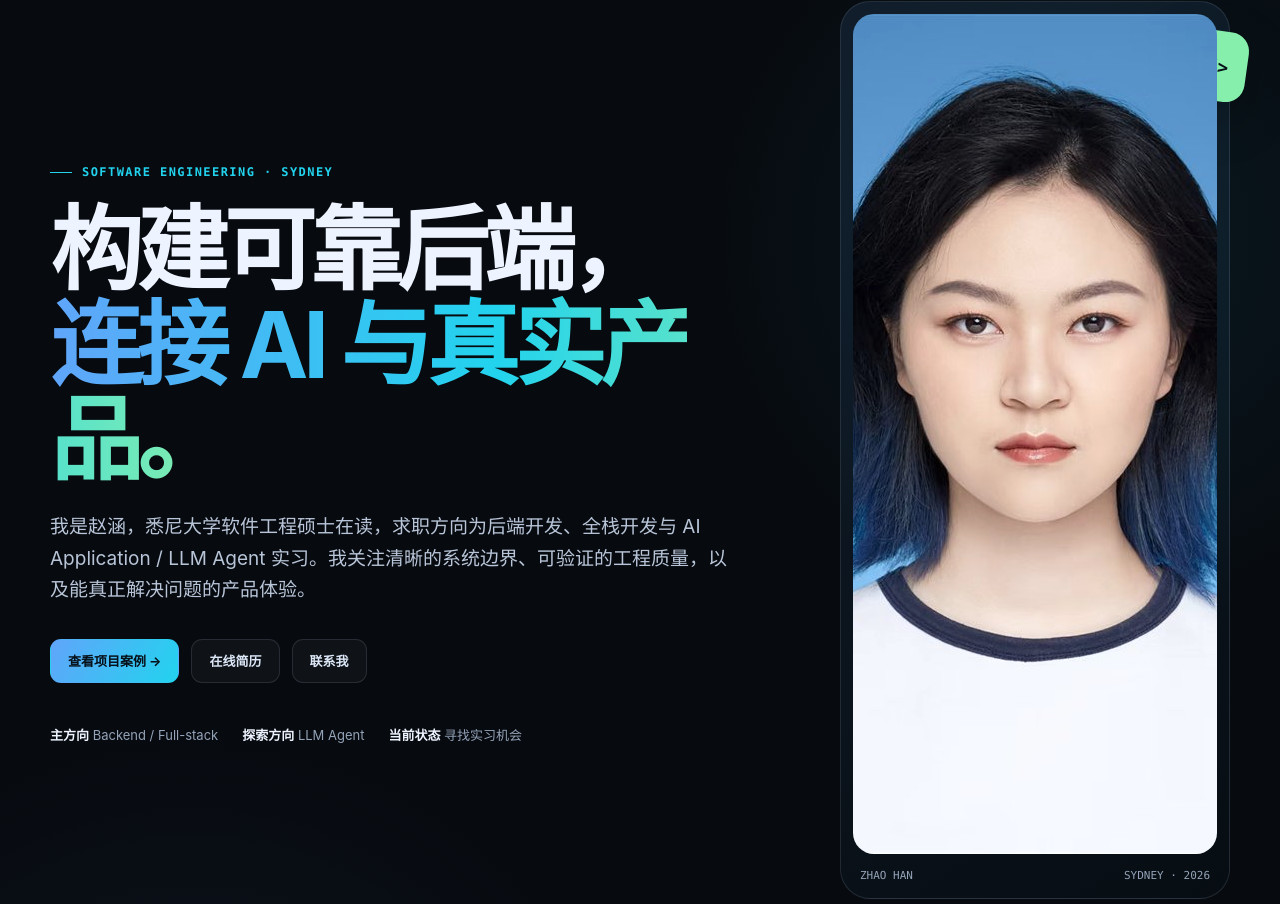
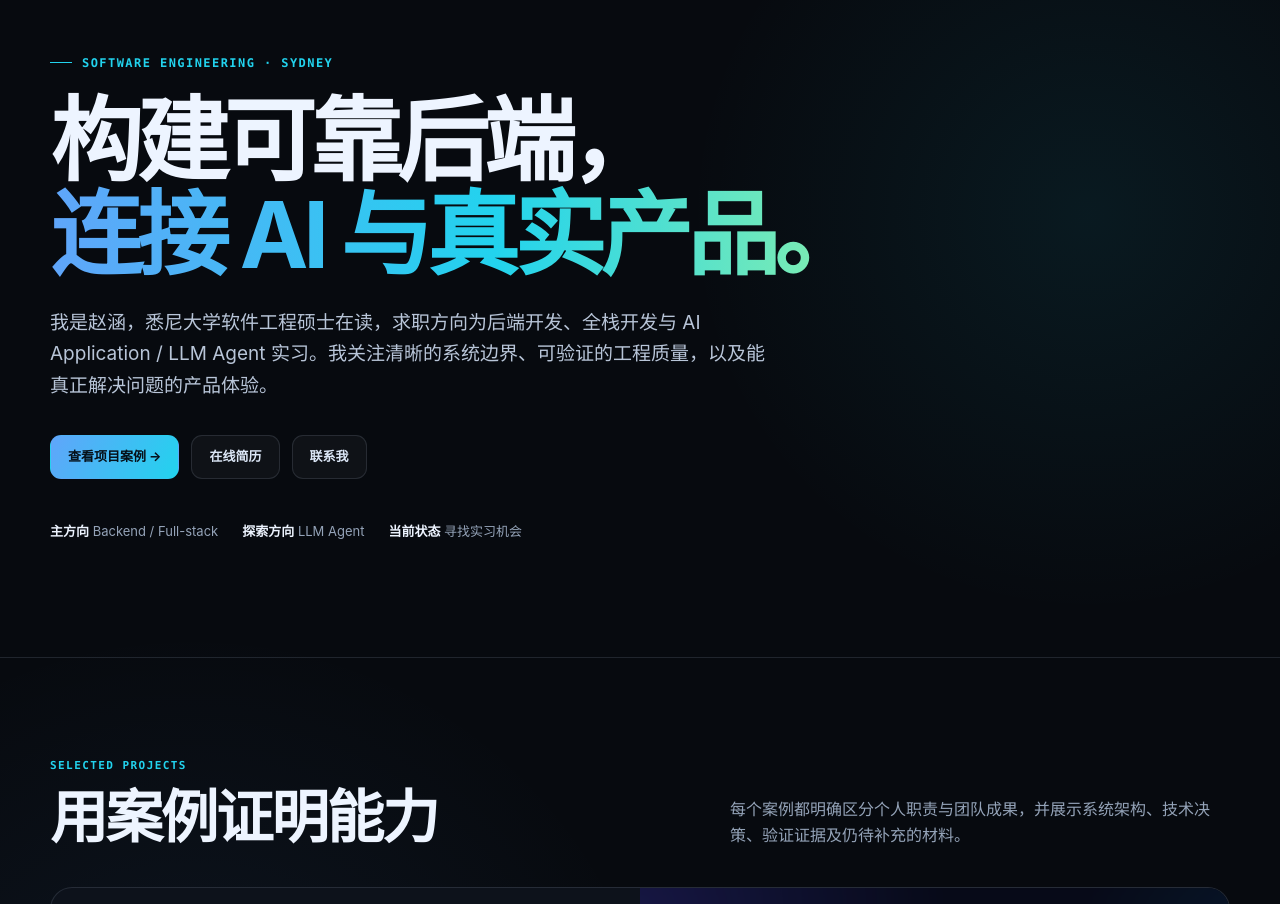
Before and after one commit to zhhan0711-ops/zhao-han-portfolio-cn, a plain HTML site: page dist/index.html in a window 1280 px wide. Shown: the part 144-1048 px from the top of the page. Drawn offline with Linux system fonts and the light colour scheme.

Commit message:
Remove personal portrait from portfolio

```diff
--- a/dist/assets/css/styles.css
+++ b/dist/assets/css/styles.css
@@ -71,7 +71,8 @@ button, input, textarea { font: inherit; }
 .mobile-nav a { text-decoration: none; color: var(--muted); padding: 10px 0; border-bottom: 1px solid var(--line); }
 
 .page-hero { padding: 104px 0 72px; }
-.home-hero { min-height: calc(100vh - 72px); display: grid; grid-template-columns: 1.25fr .75fr; align-items: center; gap: 72px; padding-block: 72px; }
+.home-hero { min-height: calc(100vh - 72px); display: grid; grid-template-columns: 1fr; align-items: center; padding-block: 72px; }
+.home-hero > .reveal { max-width: 980px; }
 .kicker { display: flex; align-items: center; gap: 10px; color: var(--cyan); font: 700 12px var(--mono); letter-spacing: .12em; text-transform: uppercase; }
 .kicker::before { content: ""; width: 22px; height: 1px; background: currentColor; }
 .home-hero h1, .page-hero h1 {
@@ -92,11 +93,6 @@ button, input, textarea { font: inherit; }
 .btn-disabled { opacity: .55; cursor: default; pointer-events: none; }
 .hero-statline { display: flex; flex-wrap: wrap; gap: 12px 24px; color: var(--muted); font-size: 13px; }
 .hero-statline b { color: var(--text); }
-
-.portrait-card { position: relative; max-width: 390px; justify-self: end; padding: 12px; border: 1px solid var(--line); background: linear-gradient(145deg, rgba(96,165,250,.11), rgba(34,211,238,.02)); border-radius: 30px; }
-.portrait-card::before { content: "</>"; position: absolute; right: -18px; top: 28px; width: 70px; height: 70px; display: grid; place-items: center; border-radius: 19px; color: #061019; background: var(--green); font: 800 18px var(--mono); transform: rotate(8deg); box-shadow: 0 18px 48px rgba(0,0,0,.28); }
-.portrait-card img { display: block; width: 100%; aspect-ratio: 4/5; object-fit: cover; object-position: center 25%; border-radius: 21px; filter: saturate(.84) contrast(1.04); }
-.portrait-meta { display: flex; justify-content: space-between; gap: 20px; padding: 15px 7px 4px; color: var(--muted); font: 11px var(--mono); }
 
 .section { padding: 92px 0; }
 .section-tight { padding: 58px 0; }
@@ -257,8 +253,7 @@ button, input, textarea { font: inherit; }
 @media (max-width: 900px) {
   .desktop-nav { display: none; }
   .menu-btn { display: grid; place-items: center; }
-  .home-hero { grid-template-columns: 1fr; gap: 42px; padding-block: 58px; }
-  .portrait-card { justify-self: start; width: min(78%, 380px); }
+  .home-hero { padding-block: 58px; }
   .project-feature { grid-template-columns: 1fr; }
   .project-feature:nth-child(even) .project-visual { order: 0; }
   .project-visual { min-height: 330px; }
--- a/dist/index.html
+++ b/dist/index.html
@@ -24,10 +24,6 @@
           <span><b>探索方向</b> LLM Agent</span>
           <span><b>当前状态</b> 寻找实习机会</span>
         </div>
-      </div>
-      <div class="portrait-card reveal">
-        <img src="assets/images/portrait-web.jpg" alt="赵涵的个人照片" width="600" height="840">
-        <div class="portrait-meta"><span>ZHAO HAN</span><span>SYDNEY · 2026</span></div>
       </div>
     </section>
 
```
Also changed, not shown: dist/about.html (+1 -1 lines), dist/assets/images/portrait-web.jpg (deleted).
